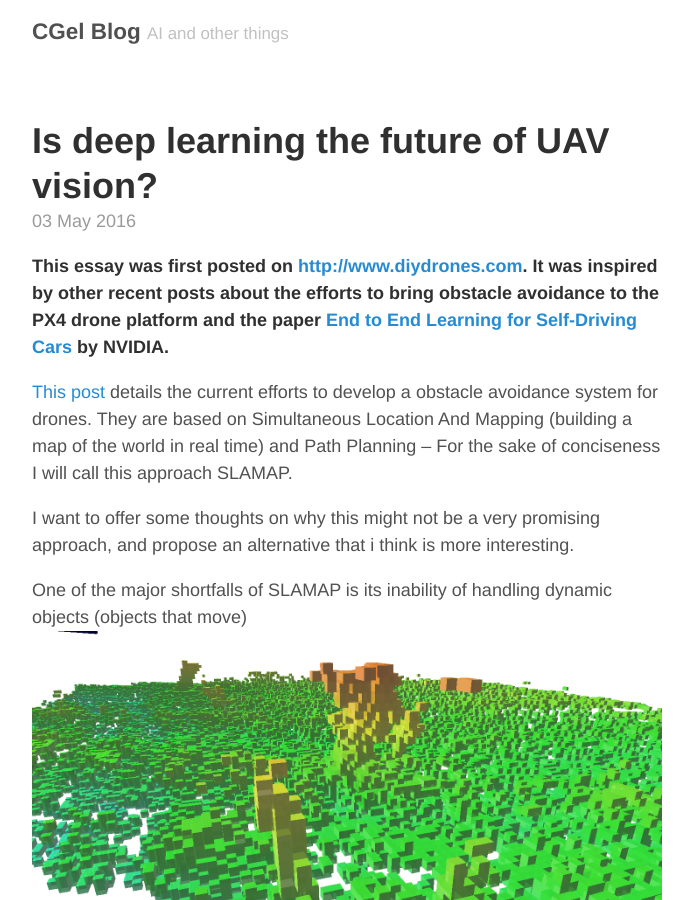
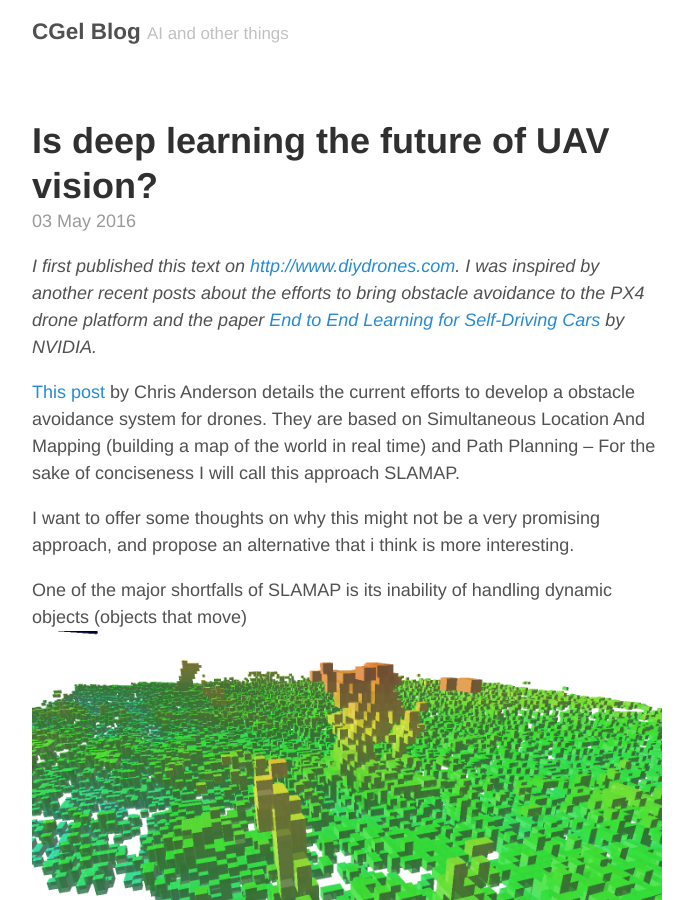
Before and after one commit to cgel/cgel.github.io, a Jekyll site: the page built from _posts/2016-5-3-Is_deep_learning_the_future_of_UAV_vision.md, in a window 1280 px wide and 900 px high. Shown: the whole window, without its empty margins (293-986 px from the left). Built offline with Jekyll 4.4.1, drawn with Linux system fonts in a browser that asks for light colours; nearby versions of some CDN libraries.

Commit message:
minor modifications

```diff
--- a/_posts/2016-5-3-Is_deep_learning_the_future_of_UAV_vision.md
+++ b/_posts/2016-5-3-Is_deep_learning_the_future_of_UAV_vision.md
@@ -1,17 +1,18 @@
 ---
 layout: post
 title: Is deep learning the future of UAV vision?
+excerpt_separator: <!--more-->
 ---
 
-**This essay was first posted on <http://www.diydrones.com>. It was inspired by other recent posts about the efforts to bring obstacle avoidance to the PX4 drone platform and the paper [End to End Learning for Self-Driving Cars](https://arxiv.org/abs/1604.07316) by NVIDIA.**
+*I first published this text on <http://www.diydrones.com>. I was inspired by another recent posts about the efforts to bring obstacle avoidance to the PX4 drone platform and the paper [End to End Learning for Self-Driving Cars](https://arxiv.org/abs/1604.07316) by NVIDIA.*
 
-[This post](http://diydrones.com/profiles/blogs/px4-update-obstacle-avoidance-talk-at-dronecode-unconference) details the current efforts to develop a obstacle avoidance system for drones. They are based on Simultaneous Location And Mapping (building a map of the world in real time) and Path Planning -- For the sake of conciseness I will call this approach SLAMAP.
+[This post](http://diydrones.com/profiles/blogs/px4-update-obstacle-avoidance-talk-at-dronecode-unconference) by Chris Anderson details the current efforts to develop a obstacle avoidance system for drones. They are based on Simultaneous Location And Mapping (building a map of the world in real time) and Path Planning -- For the sake of conciseness I will call this approach SLAMAP.
 
  I want to offer some thoughts on why this might not be a very promising approach, and propose an alternative that i think is more interesting.
 
 One of the major shortfalls of SLAMAP is its inability of handling dynamic objects (objects that move)
 ![octomap]({{ site.url }}/assets/octomap.png)
-
+<!--more-->
 For example, the block on the middle of this 3D map could either be a still box, or a vehicle moving at full speed towards the drone. Just take a moment to think how fundamental the perception of motion is to your ability of moving around or driving. Think about how would it be to have no information about the velocity of the objects around you.
 
 Another problem is the binarity of the information stored in 3d maps — The cell is either empty or solid, seen or unseen.
```
